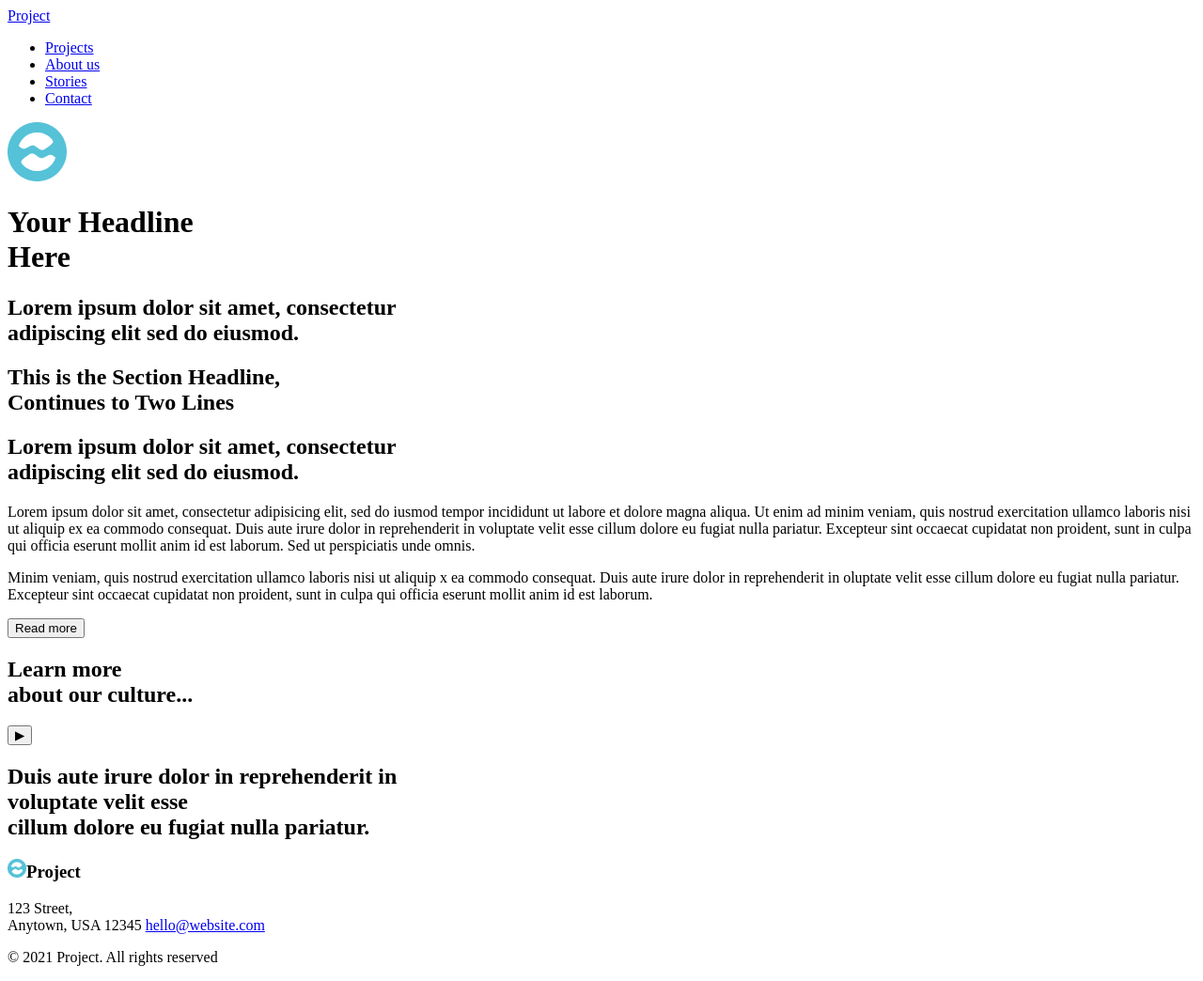
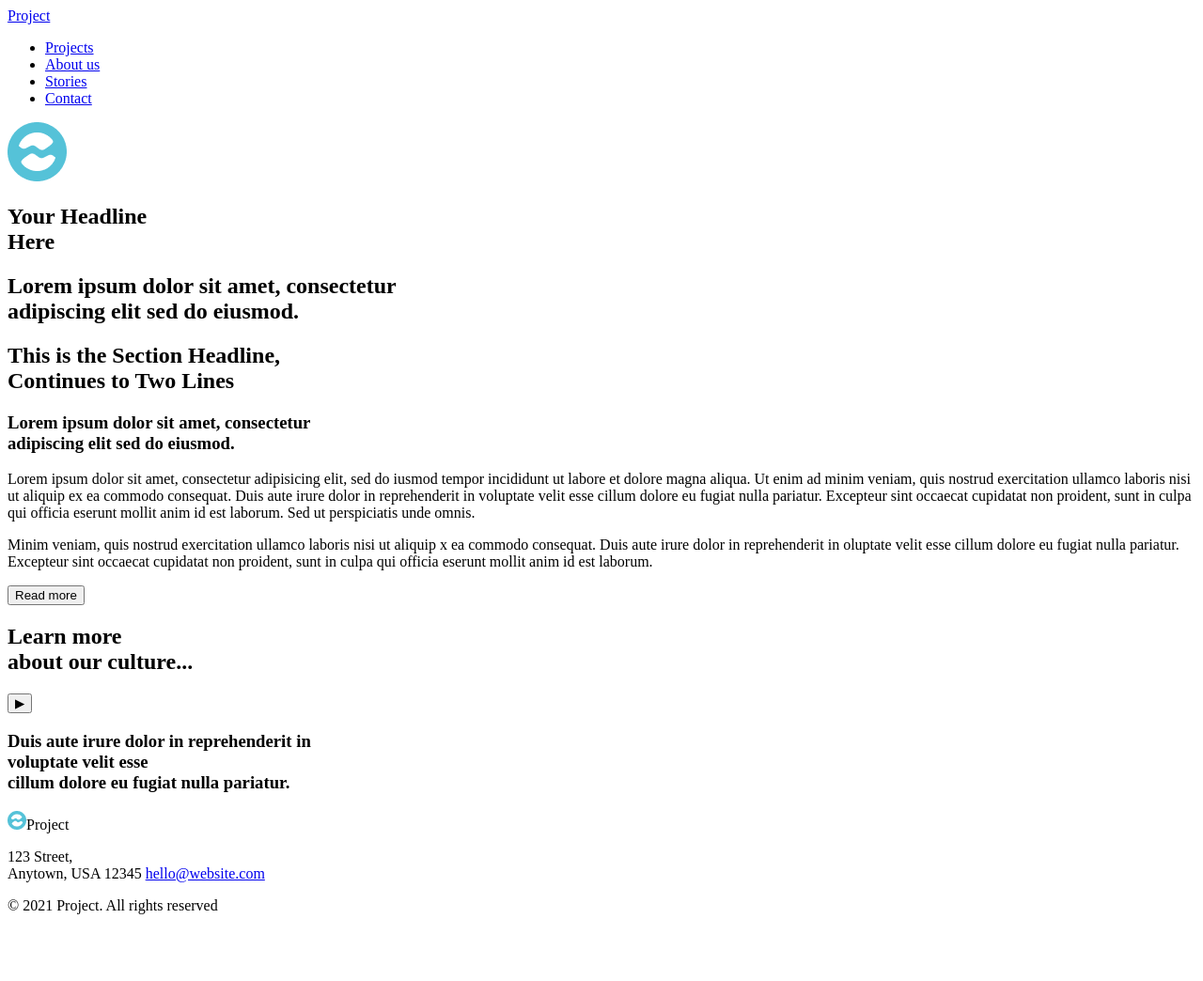
Before and after one commit to giraldiego/HTML-Essential-and-CSS-Basics, a plain HTML site: page src/index.html in a window 1280 px wide. Shown: the whole page at 94% size. After the commit the page ends 989 px from the top, so only its background shows below. Drawn offline with Linux system fonts and the light colour scheme.

Commit message:
Improve markup based on final solution

```diff
--- a/src/index.html
+++ b/src/index.html
@@ -7,8 +7,9 @@
     <title>Project</title>
   </head>
   <body>
+    <header>
+      <a href="#">Project</a>
       <nav>
-      <a href="#">Project</a>
         <ul>
           <li><a href="#">Projects</a></li>
           <li><a href="#">About us</a></li>
@@ -16,7 +17,8 @@
           <li><a href="#">Contact</a></li>
         </ul>
       </nav>
-    <main>
+    </header>
+    <section>
       <img src="assets/logo-big.png" alt="Project's logo" />
       <h1>
         Your Headline<br />
@@ -26,13 +28,13 @@
         Lorem ipsum dolor sit amet, consectetur<br />
         adipiscing elit sed do eiusmod.
       </h2>
-    </main>
+    </section>
     <section>
-      <h1>This is the Section Headline,<br> Continues to Two Lines</h1>
-      <h2>
+      <h2>This is the Section Headline,<br> Continues to Two Lines</h2>
+      <h3>
         Lorem ipsum dolor sit amet, consectetur<br />
         adipiscing elit sed do eiusmod.
-      </h2>
+      </h3>
       <p>
         Lorem ipsum dolor sit amet, consectetur adipisicing elit, sed do iusmod
         tempor incididunt ut labore et dolore magna aliqua. Ut enim ad minim
@@ -52,21 +54,21 @@
       <button>Read more</button>
     </section>
     <section>
-      <h1>
+      <h2>
         Learn more<br />
         about our culture...
-      </h1>
+      </h2>
       <button>&#9654</button>
-      <h2>
+      <h3>
         Duis aute irure dolor in reprehenderit in <br>
         voluptate velit esse <br>
         cillum dolore eu fugiat nulla pariatur.
-      </h2>
+      </h3>
     </section>
     <footer>
-      <h3>
+      <div>
         <img src="assets/logo-small.png" alt="Small project's logo">Project
-      </h3>
+      </div>
       <p>123 Street,<br>
         Anytown, USA 12345 <a href="mailto">hello@website.com</a></p>
       <p>© 2021 Project. All rights reserved</p>
```
Lines whose indentation alone changed are shown as unchanged.
